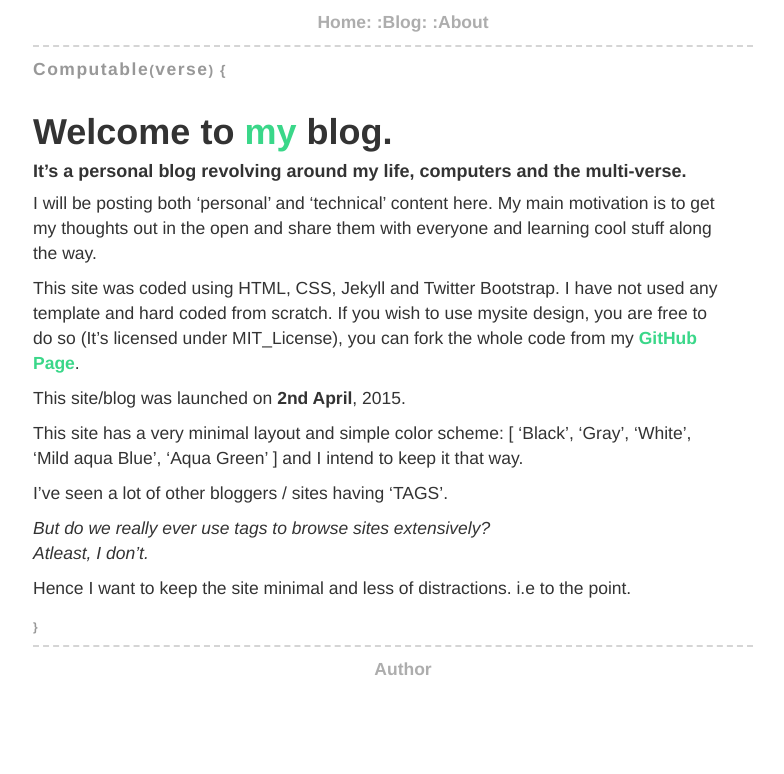
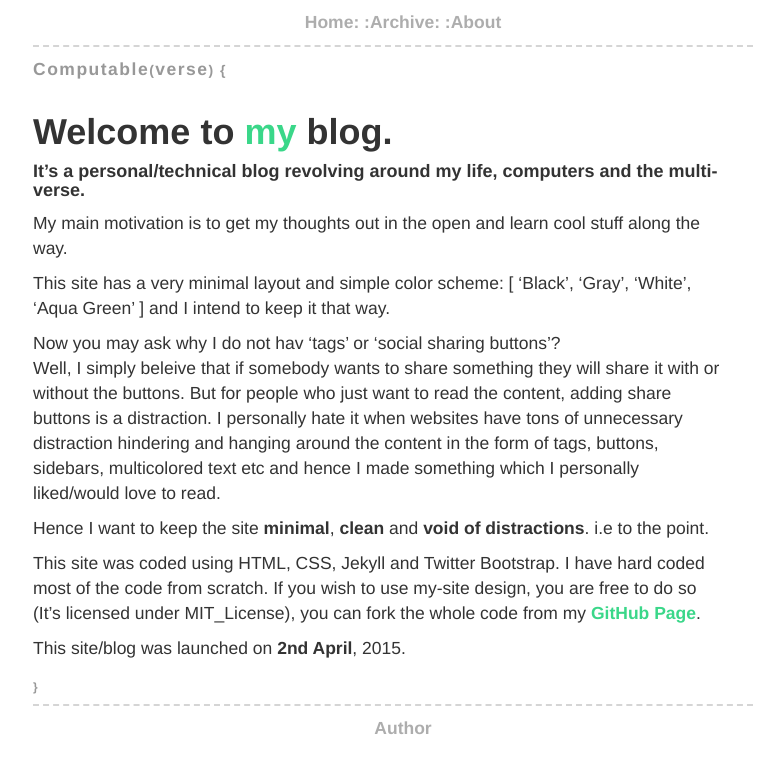
Before and after one commit to ACidDrinkeR/lol.github.io, a Jekyll site: the page built from about/index.md, in a window 1280 px wide. Shown: the top 774 px of the page, without its empty margins (262-1046 px from the left). Built offline with Jekyll 4.4.1, drawn with Linux system fonts in a browser that asks for light colours.

Commit message:
small fixes

```diff
--- a/_layouts/default.html
+++ b/_layouts/default.html
@@ -25,7 +25,7 @@
 					<div class="col-lg-6 noPadding">
 					<ul>
 						<li ><a href="/">Home:</a></li>
-						<li ><a href="/blog">:Blog:</a></li>
+						<li ><a href="/blog">:Archive:</a></li>
 						<li ><a href="/about">:About</a></li>
 					</ul>
 					</div>
--- a/about/index.md
+++ b/about/index.md
@@ -5,23 +5,20 @@ title: Computable(verse);
 
 # Welcome to [my](/author) blog.
 
-#### It's a personal blog revolving around my life, computers and the multi-verse.
+#### It's a personal/technical blog revolving around my life, computers and the multi-verse.
 
-I will be posting both 'personal' and 'technical' content here.
-My main motivation is to get my thoughts out in the open and share them with everyone and learning cool stuff along the way.
+My main motivation is to get my thoughts out in the open and learn cool stuff along the way.
 
-This site was coded using HTML, CSS, Jekyll and Twitter Bootstrap. I have not used any template and hard coded from scratch.
-If you wish to use mysite design, you are free to do so (It's licensed under MIT_License), you can fork the whole code from
+This site has a very minimal layout and simple color scheme: [ 'Black', 'Gray', 'White', 'Aqua Green' ] and I intend to keep it that way.
+
+Now you may ask why I do not hav 'tags' or 'social sharing buttons'?
+Well, I simply beleive that if somebody wants to share something they will share it with or without the buttons. But for people who just want to read the content, adding share buttons is a distraction.
+I personally hate it when websites have tons of unnecessary distraction hindering and hanging around the content in the form of tags, buttons, sidebars, multicolored text etc and hence I made something which I personally liked/would love to read.
+
+Hence I want to keep the site **minimal**, **clean** and **void of distractions**. i.e to the point.
+
+This site was coded using HTML, CSS, Jekyll and Twitter Bootstrap. I have hard coded most of the code from scratch.
+If you wish to use my-site design, you are free to do so (It's licensed under MIT_License), you can fork the whole code from
 my [GitHub Page](https://github.com/miteshms).
 
 This site/blog was launched on **2nd April**, 2015.
-
-This site has a very minimal layout and simple color scheme: [ 'Black', 'Gray', 'White', 'Mild aqua Blue', 'Aqua Green' ] and
-I intend to keep it that way.
-
-I've seen a lot of other bloggers / sites having 'TAGS'.
-
-*But do we really ever use tags to browse sites extensively?*
-*Atleast, I don't.*
-
-Hence I want to keep the site minimal and less of distractions. i.e to the point.
--- a/blog/index.html
+++ b/blog/index.html
@@ -3,8 +3,8 @@ layout: default
 title: Computable(verse);
 ---
 
-<ul class="posts myList_noStyle text-center">
+<ul class="posts myList_noStyle">
 	{% for post in site.posts %}
-	    <li><span class="myGreen myBold">{{ post.date | date_to_string }}</span> » <a href="{{ post.url }}" title="{{ post.title }}" class="myBlue">{{ post.title }}</a></li>
+	    <li><span class="myGray myBold">{{ post.date | date_to_string }}</span> » <a href="{{ post.url }}" title="{{ post.title }}" class="myBlack">{{ post.title }}</a></li>
 	{% endfor %}
 </ul>
--- a/css/main.css
+++ b/css/main.css
@@ -63,8 +63,10 @@ ul{
 
 /* ## CUSTOM FONT SETTINGS ## */
 
+/*
 .myBlue{ color: #99ccdd; }
 .myBlue:hover{ color: #99ccdd; }
+*/
 
 .myGreen{ color: #3ad789; }
 .myGreen:hover{ color: #3ad789; }
```
Also changed, not shown: index.html (+6 -6 lines).
